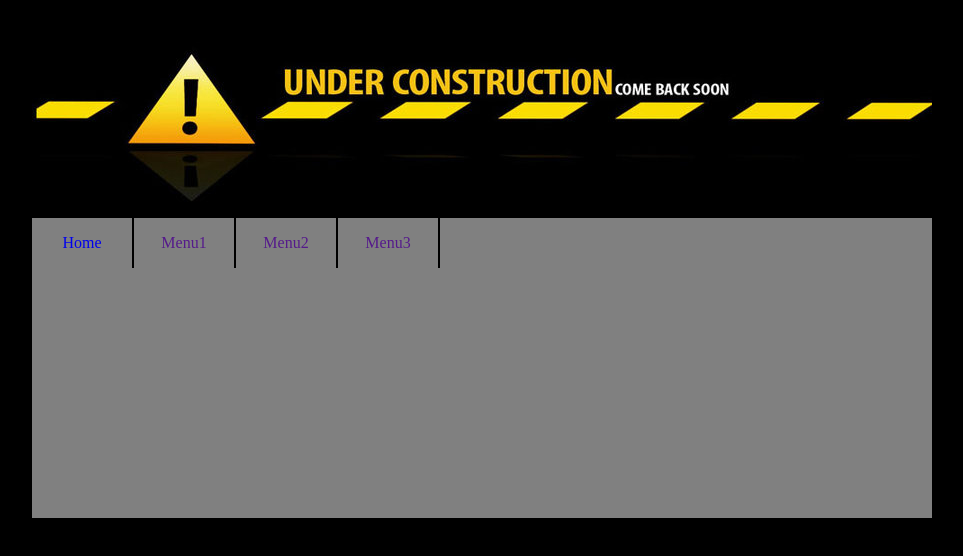
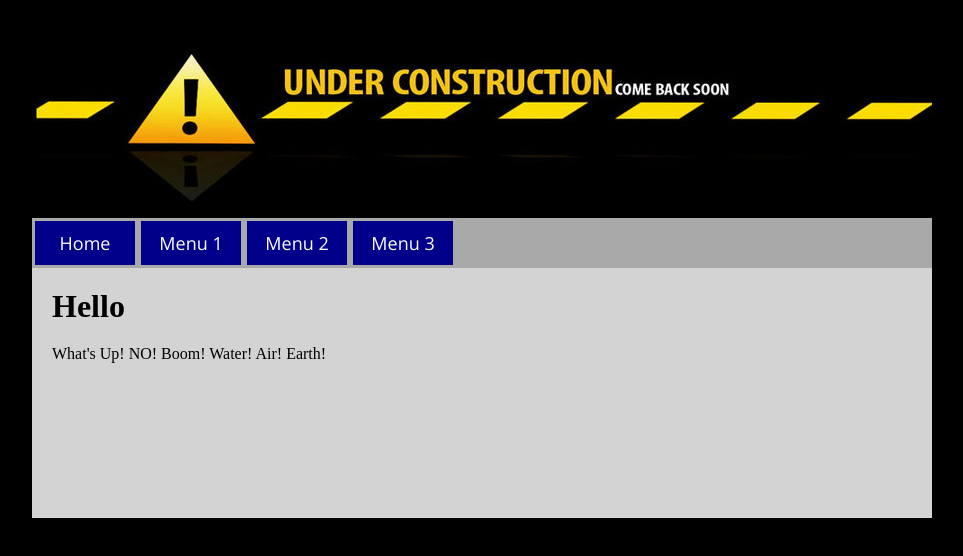
Before and after one commit to markgarel17/markgarel17.github.io, a plain HTML site: page index.html in a window 1280 px wide. Shown: the whole page, without its empty margins (158-1121 px from the left). Drawn offline with nearby package versions, Linux system fonts and the light colour scheme.

Commit message:
added things

```diff
--- a/index.html
+++ b/index.html
@@ -17,12 +17,16 @@
       <nav id="mainnav">
         <ul>
           <li><a href="index.html">Home</a></li>
-          <li><a href="">Menu1</a></li>
-          <li><a href="">Menu2</a></li>
-          <li><a href="">Menu3</a></li>
+          <li><a href="">Menu 1</a></li>
+          <li><a href="">Menu 2</a></li>
+          <li><a href="">Menu 3</a></li>
         </ul>
       </nav>
 
+      <div id="content">
+        <h1>Hello</h1>
+        <p>What's Up! NO! Boom! Water! Air! Earth!</p>
+      </div>
 
       <footer>
 
--- a/style.css
+++ b/style.css
@@ -1,4 +1,6 @@
 /* Mark Faderon */
+
+@import url('http://fonts.googleapis.com/css?family=Open+Sans');
 
 * {
 	padding: 0;
@@ -11,7 +13,7 @@ body {
 }
 
 #container {
-	background: gray;
+	background: lightgray;
 	width: 900px;
 	min-height: 500px;
 	margin: 0 auto;
@@ -31,23 +33,37 @@ nav ul li a {
 	text-decoration: none;
 }
 
-#mainnav ul {
-	/*text-align: center;*/
+#mainnav {
+	width: 100%;
+	height: 50px;
+	background: darkgray;
 }
 
 #mainnav ul li {
 	float: left;
-	border-right: 2px solid black;
 }
 
 #mainnav ul li a {
+	background: darkblue;
+	color: white;
+	font: 18px "Open Sans", serif;
 	display: inline-block;
 	width: 100px;
-	line-height: 50px;
+	height: 44px;
+	line-height: 44px;
+	margin: 3px;
 	text-align: center;
 }
 
 #mainnav ul li a:hover,
 #mainnav ul li a:active {
-	background: red;
+	background: blue;
 }
+
+div#content h1 {
+	margin: 20px;
+}
+
+div#content p {
+	margin: 20px;
+}
```
